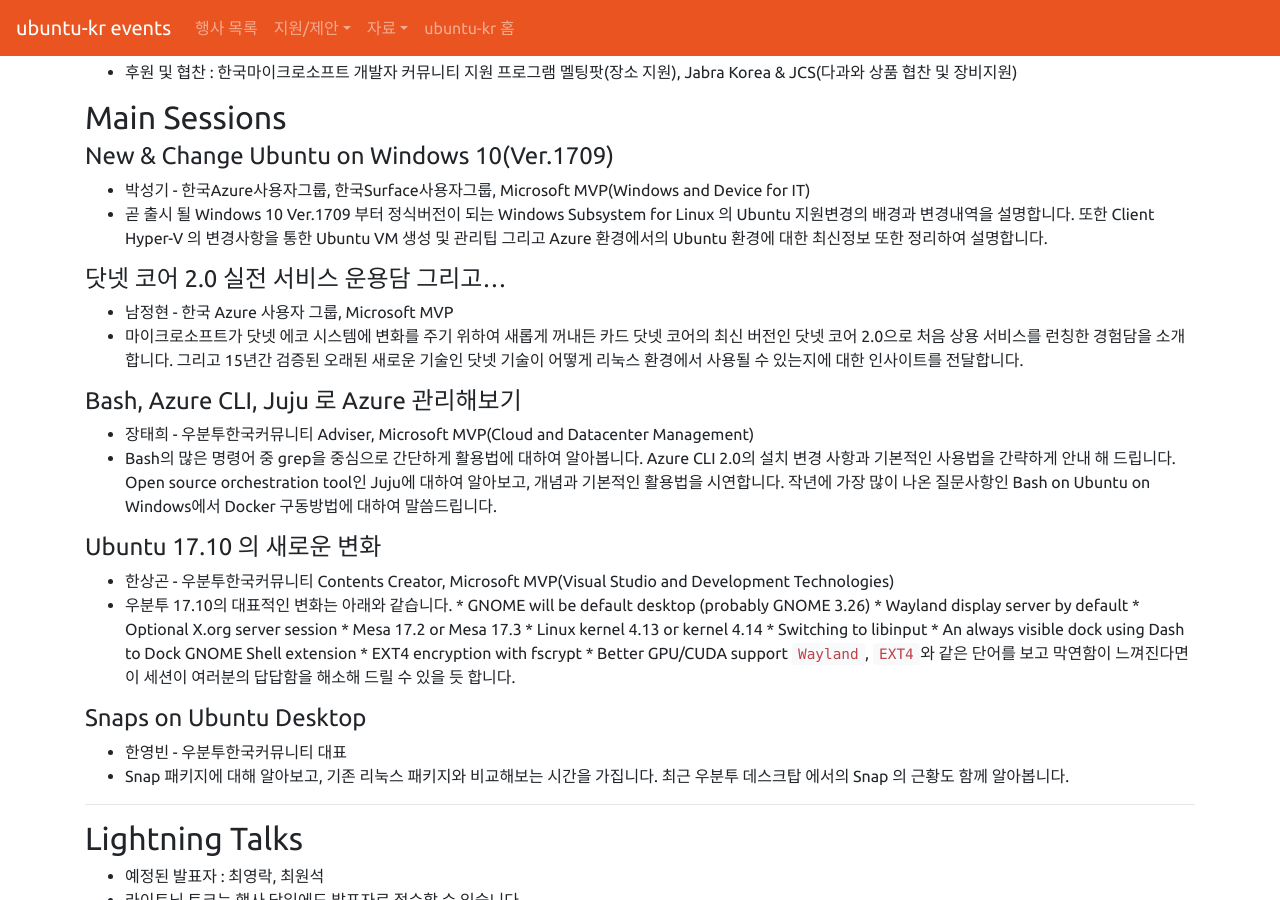
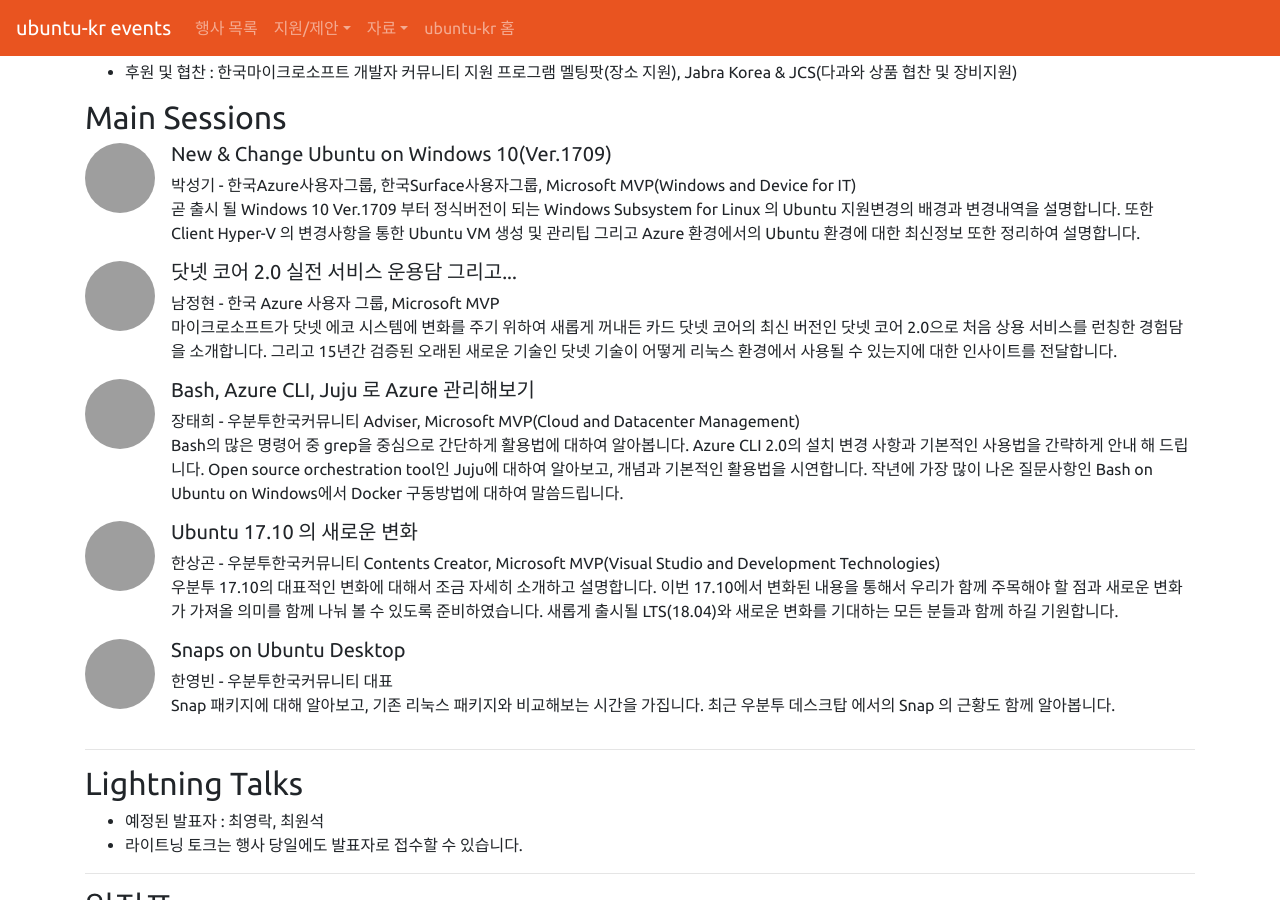
Before and after one commit to ubuntu-kr/events, a Jekyll site: the page built from _posts/2017-08-25-ubuntu-kr-krazure-joint-seminar.md, in a window 1280 px wide and 900 px high, scrolled down 760 px. Built offline with Jekyll 4.4.1, drawn with Linux system fonts in a browser that asks for light colours; grey boxes are pictures that could not be loaded.

Commit message:
add session item segment

```diff
--- /dev/null
+++ b/_includes/session.html
@@ -0,0 +1,12 @@
+<div class="media">
+  <img class="d-flex mr-3 rounded-circle"
+  src="{{include.profile}}" alt="Generic placeholder image"
+  width="70px" height="70px">
+  <div class="media-body">
+    <h5 class="mt-0">{{include.title}}</h5>
+    <p>
+      {{include.speaker}}<br />
+      {{include.summary}}
+    </p>
+  </div>
+</div>
--- a/_layouts/frame.html
+++ b/_layouts/frame.html
@@ -8,7 +8,7 @@
     <meta name="author" content="">
 
 
-    <title>{{ if page.title }}{{ page.title }} | {{ endif }}{{ site.title }}</title>
+    <title>{% if page.title %}{{ page.title }} | {% endif %}{{ site.title }}</title>
 
 
     <!-- METAS - Open Graph Protocol -->
--- a/_posts/2017-08-25-ubuntu-kr-krazure-joint-seminar.md
+++ b/_posts/2017-08-25-ubuntu-kr-krazure-joint-seminar.md
@@ -24,25 +24,31 @@
 
 ## Main Sessions
 
-#### New & Change Ubuntu on Windows 10(Ver.1709)
-- 박성기 - 한국Azure사용자그룹, 한국Surface사용자그룹, Microsoft MVP(Windows and Device for IT)
-- 곧 출시 될 Windows 10 Ver.1709 부터 정식버전이 되는 Windows Subsystem for Linux 의 Ubuntu 지원변경의 배경과 변경내역을 설명합니다. 또한 Client Hyper-V 의 변경사항을 통한 Ubuntu VM 생성 및 관리팁 그리고 Azure 환경에서의 Ubuntu 환경에 대한 최신정보 또한 정리하여 설명합니다.
 
-#### 닷넷 코어 2.0 실전 서비스 운용담 그리고...
-- 남정현 - 한국 Azure 사용자 그룹, Microsoft MVP
-- 마이크로소프트가 닷넷 에코 시스템에 변화를 주기 위하여 새롭게 꺼내든 카드 닷넷 코어의 최신 버전인 닷넷 코어 2.0으로 처음 상용 서비스를 런칭한 경험담을 소개합니다. 그리고 15년간 검증된 오래된 새로운 기술인 닷넷 기술이 어떻게 리눅스 환경에서 사용될 수 있는지에 대한 인사이트를 전달합니다.
+{% include session.html
+  profile="https://scontent-hkg3-1.xx.fbcdn.net/v/t31.0-8/19577399_1576285935728778_2157357530917622737_o.jpg?oh=4529084dc571a60e734251057fe71422&oe=5A14ED6C"
+  title="New & Change Ubuntu on Windows 10(Ver.1709)" speaker="박성기 - 한국Azure사용자그룹, 한국Surface사용자그룹, Microsoft MVP(Windows and Device for IT)"
+  summary="곧 출시 될 Windows 10 Ver.1709 부터 정식버전이 되는 Windows Subsystem for Linux 의 Ubuntu 지원변경의 배경과 변경내역을 설명합니다. 또한 Client Hyper-V 의 변경사항을 통한 Ubuntu VM 생성 및 관리팁 그리고 Azure 환경에서의 Ubuntu 환경에 대한 최신정보 또한 정리하여 설명합니다." %}
 
-#### Bash, Azure CLI, Juju 로 Azure 관리해보기
-- 장태희 - 우분투한국커뮤니티 Adviser, Microsoft MVP(Cloud and Datacenter Management)
-- Bash의 많은 명령어 중 grep을 중심으로 간단하게 활용법에 대하여 알아봅니다. Azure CLI 2.0의 설치 변경 사항과 기본적인 사용법을 간략하게 안내 해 드립니다. Open source orchestration tool인 Juju에 대하여 알아보고, 개념과 기본적인 활용법을 시연합니다. 작년에 가장 많이 나온 질문사항인 Bash on Ubuntu on Windows에서 Docker 구동방법에 대하여 말씀드립니다.
+{% include session.html
+  profile="https://avatars0.githubusercontent.com/u/1297346?v=4&s=400"
+  title="닷넷 코어 2.0 실전 서비스 운용담 그리고..." speaker="남정현 - 한국 Azure 사용자 그룹, Microsoft MVP"
+  summary="마이크로소프트가 닷넷 에코 시스템에 변화를 주기 위하여 새롭게 꺼내든 카드 닷넷 코어의 최신 버전인 닷넷 코어 2.0으로 처음 상용 서비스를 런칭한 경험담을 소개합니다. 그리고 15년간 검증된 오래된 새로운 기술인 닷넷 기술이 어떻게 리눅스 환경에서 사용될 수 있는지에 대한 인사이트를 전달합니다." %}
 
-#### Ubuntu 17.10 의 새로운 변화
-- 한상곤 - 우분투한국커뮤니티 Contents Creator, Microsoft MVP(Visual Studio and Development Technologies)
-- 우분투 17.10의 대표적인 변화는 아래와 같습니다. * GNOME will be default desktop (probably GNOME 3.26) * Wayland display server by default * Optional X.org server session * Mesa 17.2 or Mesa 17.3 * Linux kernel 4.13 or kernel 4.14 * Switching to libinput * An always visible dock using Dash to Dock GNOME Shell extension * EXT4 encryption with fscrypt * Better GPU/CUDA support `Wayland`, `EXT4`와 같은 단어를 보고 막연함이 느껴진다면 이 세션이 여러분의 답답함을 해소해 드릴 수 있을 듯 합니다.
+{% include session.html
+  profile="https://avatars3.githubusercontent.com/u/2038544?v=4&s=400"
+  title="Bash, Azure CLI, Juju 로 Azure 관리해보기" speaker="장태희 - 우분투한국커뮤니티 Adviser, Microsoft MVP(Cloud and Datacenter Management)"
+  summary="Bash의 많은 명령어 중 grep을 중심으로 간단하게 활용법에 대하여 알아봅니다. Azure CLI 2.0의 설치 변경 사항과 기본적인 사용법을 간략하게 안내 해 드립니다. Open source orchestration tool인 Juju에 대하여 알아보고, 개념과 기본적인 활용법을 시연합니다. 작년에 가장 많이 나온 질문사항인 Bash on Ubuntu on Windows에서 Docker 구동방법에 대하여 말씀드립니다." %}
 
-#### Snaps on Ubuntu Desktop
-- 한영빈 - 우분투한국커뮤니티 대표
-- Snap 패키지에 대해 알아보고, 기존 리눅스 패키지와 비교해보는 시간을 가집니다. 최근 우분투 데스크탑 에서의 Snap 의 근황도 함께 알아봅니다.
+{% include session.html
+  profile="https://avatars2.githubusercontent.com/u/553900?v=4&s=400"
+  title="Ubuntu 17.10 의 새로운 변화" speaker="한상곤 - 우분투한국커뮤니티 Contents Creator, Microsoft MVP(Visual Studio and Development Technologies)"
+  summary="우분투 17.10의 대표적인 변화에 대해서 조금 자세히 소개하고 설명합니다. 이번 17.10에서 변화된 내용을 통해서 우리가 함께 주목해야 할 점과 새로운 변화가 가져올 의미를 함께 나눠 볼 수 있도록 준비하였습니다. 새롭게 출시될 LTS(18.04)와 새로운 변화를 기대하는 모든 분들과 함께 하길 기원합니다." %}
+
+{% include session.html
+  profile="https://avatars3.githubusercontent.com/u/1916739?v=4&s=400"
+  title="Snaps on Ubuntu Desktop" speaker="한영빈 - 우분투한국커뮤니티 대표"
+  summary="Snap 패키지에 대해 알아보고, 기존 리눅스 패키지와 비교해보는 시간을 가집니다. 최근 우분투 데스크탑 에서의 Snap 의 근황도 함께 알아봅니다." %}
 
 ---
 
```
